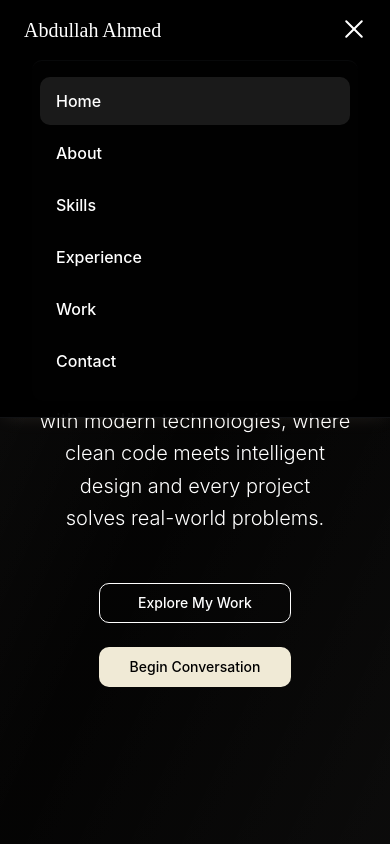
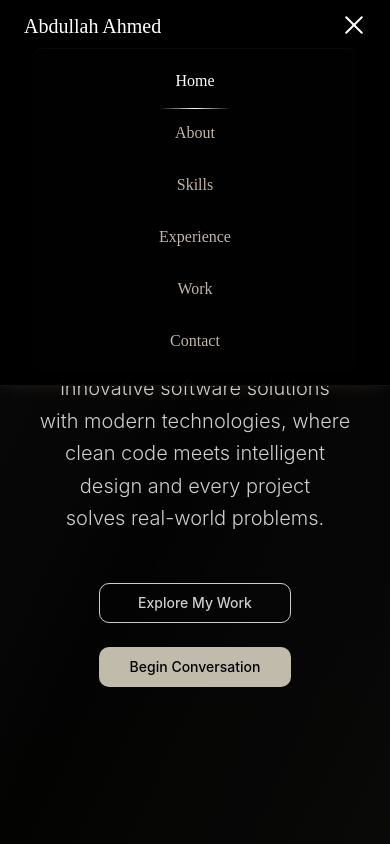
Before and after one commit to abdull-ah-med/sift, a Next.js app: page / in a window 390 px wide. Both pictures are taken after a click on the button "Toggle mobile menu". Shown: the top 844 px of the page. Built offline with nearby package versions, Linux system fonts and the light colour scheme.

Commit message:
Add Lenis for smooth scrolling; enhance mobile menu styles and animations

```diff
--- a/package.json
+++ b/package.json
@@ -15,6 +15,7 @@
     "autoprefixer": "^10.4.21",
     "class-variance-authority": "^0.7.1",
     "clsx": "^2.1.1",
+    "lenis": "^1.3.10",
     "lucide-react": "^0.542.0",
     "next": "15.5.2",
     "react": "19.1.0",
--- a/src/app/globals.css
+++ b/src/app/globals.css
@@ -157,19 +157,53 @@
   .mobile-menu {
     opacity: 0;
     visibility: hidden;
-    transform: translateY(-10px);
-    transition: all 0.3s cubic-bezier(0.4, 0, 0.2, 1);
+    transform: translateY(-20px) scale(0.95);
+    transition: all 0.4s cubic-bezier(0.4, 0, 0.2, 1);
     backdrop-filter: none !important;
     -webkit-backdrop-filter: none !important;
     box-shadow: 0 4px 12px -2px oklch(0.06 0.002 270 / 0.2);
+    max-height: 0;
+    overflow: hidden;
+    pointer-events: none;
   }
 
   .mobile-menu.open {
     opacity: 1;
     visibility: visible;
-    transform: translateY(0);
+    transform: translateY(0) scale(1);
     backdrop-filter: none !important;
     -webkit-backdrop-filter: none !important;
+    max-height: 400px;
+    pointer-events: auto;
+  }
+
+  .mobile-menu-item {
+    opacity: 0;
+    transform: translateX(-20px);
+    transition: all 0.3s cubic-bezier(0.4, 0, 0.2, 1);
+    transition-delay: 0s;
+    pointer-events: none;
+  }
+
+  .mobile-menu.open .mobile-menu-item {
+    opacity: 1;
+    transform: translateX(0);
+    transition-delay: calc(0.1s + var(--delay, 0s));
+    pointer-events: auto;
+  }
+
+  .mobile-backdrop {
+    opacity: 0;
+    animation: fadeIn 0.3s ease-out forwards;
+  }
+
+  @keyframes fadeIn {
+    from {
+      opacity: 0;
+    }
+    to {
+      opacity: 1;
+    }
   }
 
   .hamburger {
--- a/src/app/page.tsx
+++ b/src/app/page.tsx
@@ -4,12 +4,16 @@ import React, { useState, useEffect } from "react";
 import Image from "next/image";
 import { Button } from "@/components/ui/button";
 import { Card } from "@/components/ui/card";
+import { initSmoothScroll, scrollTo, destroySmoothScroll } from "@/lib/smooth-scroll";
 
 export default function Home() {
   const [activeSection, setActiveSection] = useState("");
   const [mobileMenuOpen, setMobileMenuOpen] = useState(false);
 
   useEffect(() => {
+    // Initialize smooth scroll
+    initSmoothScroll();
+
     const handleScroll = () => {
       const sections = ["hero", "about", "skills", "experience", "work", "contact"];
       const scrollPosition = window.scrollY + 100;
@@ -39,16 +43,18 @@ export default function Home() {
     return () => {
       window.removeEventListener("scroll", handleScroll);
       document.removeEventListener("mousedown", handleClickOutside);
+      destroySmoothScroll();
     };
   }, [mobileMenuOpen]);
 
   const scrollToSection = (sectionId: string) => {
-    const element = document.getElementById(sectionId);
-    if (element) {
-      element.scrollIntoView({ behavior: "smooth" });
     setMobileMenuOpen(false); // Close mobile menu after navigation
     document.body.style.overflow = 'unset'; // Restore body scroll
-    }
+
+    // Small delay to ensure smooth menu closure
+    setTimeout(() => {
+      scrollTo(`#${sectionId}`);
+    }, 50);
   };
 
   const toggleMobileMenu = () => {
@@ -70,9 +76,17 @@ export default function Home() {
 
   return (
     <div className="min-h-screen bg-background parallax-bg">
+      {/* Mobile Menu Backdrop */}
+      {mobileMenuOpen && (
+        <div
+          className="fixed inset-0 bg-black/20 z-40 md:hidden mobile-backdrop"
+          onClick={() => setMobileMenuOpen(false)}
+        />
+      )}
+
       {/* Navigation */}
       <nav className="fixed top-0 left-0 right-0 z-50 bg-background/95 border-b border-border elegant-glow">
-        <div className="max-w-6xl mx-auto px-6 py-4">
+        <div className="max-w-6xl mx-auto px-6 py-3 md:py-4">
           <div className="flex items-center justify-between">
             <div className="font-display text-xl font-medium gradient-text">
               Abdullah Ahmed
@@ -91,7 +105,7 @@ export default function Home() {
                 <button
                   key={item.id}
                   onClick={() => scrollToSection(item.id)}
-                  className={`text-sm transition-all duration-300 hover:text-primary relative ${
+                  className={`font-display text-sm transition-all duration-300 hover:text-primary relative cursor-pointer ${
                     activeSection === item.id ? "text-primary" : "text-muted-foreground"
                   }`}
                 >
@@ -106,7 +120,7 @@ export default function Home() {
             {/* Mobile Hamburger */}
             <button
               onClick={toggleMobileMenu}
-              className={`md:hidden hamburger text-foreground ${mobileMenuOpen ? 'open' : ''}`}
+              className={`md:hidden hamburger text-foreground cursor-pointer ${mobileMenuOpen ? 'open' : ''}`}
               aria-label="Toggle mobile menu"
             >
               <span></span>
@@ -117,9 +131,8 @@ export default function Home() {
           </div>
 
           {/* Mobile Navigation Menu */}
-          {mobileMenuOpen && (
-            <div className="md:hidden mobile-menu open mt-4 pb-4 border-t border-border/50 bg-background rounded-lg mx-2">
-              <div className="flex flex-col space-y-1 pt-4 px-2">
+          <div className={`md:hidden mobile-menu ${mobileMenuOpen ? 'open' : ''} mt-2 pb-2 border-t border-border/50 bg-background rounded-lg mx-2`}>
+            <div className="flex flex-col items-center space-y-1 pt-2 px-2">
               {[
                 { id: "hero", label: "Home" },
                 { id: "about", label: "About" },
@@ -127,20 +140,23 @@ export default function Home() {
                 { id: "experience", label: "Experience" },
                 { id: "work", label: "Work" },
                 { id: "contact", label: "Contact" },
-                ].map((item) => (
+              ].map((item, index) => (
                 <button
                   key={item.id}
                   onClick={() => scrollToSection(item.id)}
-                    className={`text-left px-4 py-3 text-base font-medium transition-all duration-300 hover:text-primary rounded-lg ${
-                      activeSection === item.id ? "text-primary bg-primary/10" : "text-foreground hover:bg-muted/10"
+                  className={`mobile-menu-item font-display text-center px-4 py-3 text-base font-medium transition-all duration-300 hover:text-primary relative cursor-pointer ${
+                    activeSection === item.id ? "text-primary" : "text-muted-foreground"
                   }`}
+                  style={{ '--delay': `${index * 0.1}s` } as React.CSSProperties}
                 >
                   {item.label}
+                  {activeSection === item.id && (
+                    <div className="absolute -bottom-1 left-0 right-0 h-px bg-gradient-to-r from-transparent via-primary to-transparent" />
+                  )}
                 </button>
               ))}
             </div>
           </div>
-          )}
         </div>
       </nav>
 
@@ -509,8 +525,12 @@ export default function Home() {
                               href={project.links.live}
                               target="_blank"
                               rel="noopener noreferrer"
+                              className="flex items-center gap-2"
                             >
-                              Live Demo
+                              <span>Live Demo</span>
+                              <svg width="14" height="14" viewBox="0 0 24 24" fill="none" stroke="currentColor" strokeWidth="2" strokeLinecap="round" strokeLinejoin="round">
+                                <path d="M7 17L17 7M17 7H7M17 7V17"/>
+                              </svg>
                             </a>
                           </Button>
                         )}
@@ -525,8 +545,12 @@ export default function Home() {
                               href={project.links.github}
                               target="_blank"
                               rel="noopener noreferrer"
+                              className="flex items-center gap-2"
                             >
-                              GitHub
+                              <span>GitHub</span>
+                              <svg width="14" height="14" viewBox="0 0 24 24" fill="none" stroke="currentColor" strokeWidth="2" strokeLinecap="round" strokeLinejoin="round">
+                                <path d="M7 17L17 7M17 7H7M17 7V17"/>
+                              </svg>
                             </a>
                           </Button>
                         )}
--- /dev/null
+++ b/src/lib/smooth-scroll.ts
@@ -0,0 +1,73 @@
+import Lenis from 'lenis';
+
+let lenis: Lenis | null = null;
+
+// Check if device is mobile
+const isMobile = () => {
+  if (typeof window === "undefined") return false;
+  return /Android|webOS|iPhone|iPad|iPod|BlackBerry|IEMobile|Opera Mini/i.test(navigator.userAgent) ||
+         window.innerWidth <= 768;
+};
+
+export const initSmoothScroll = () => {
+  if (typeof window === "undefined") return;
+
+  // Skip Lenis on mobile devices to prevent jittery scrolling
+  if (isMobile()) {
+    return null;
+  }
+
+  // Initialize Lenis only on desktop
+  lenis = new Lenis({
+    duration: 1.2,
+    easing: (t: number) => Math.min(1, 1.001 - Math.pow(2, -10 * t)),
+  });
+
+  // RAF loop for Lenis
+  function raf(time: number) {
+    lenis?.raf(time);
+    requestAnimationFrame(raf);
+  }
+  requestAnimationFrame(raf);
+
+  return lenis;
+};
+
+export const scrollTo = (target: string | number, options?: object) => {
+  if (typeof window === "undefined") return;
+
+  // Use native scrolling on mobile for better performance
+  if (isMobile() || !lenis) {
+    if (typeof target === 'string' && target.startsWith('#')) {
+      const element = document.getElementById(target.slice(1));
+      if (element) {
+        element.scrollIntoView({ behavior: "smooth", block: "start" });
+      }
+    }
+    return;
+  }
+
+  // Use Lenis on desktop
+  try {
+    lenis.scrollTo(target, {
+      duration: 1.5,
+      easing: (t: number) => 1 - Math.pow(1 - t, 3),
+      ...options,
+    });
+  } catch {
+    // Fallback to native scroll
+    if (typeof target === 'string' && target.startsWith('#')) {
+      const element = document.getElementById(target.slice(1));
+      if (element) {
+        element.scrollIntoView({ behavior: "smooth", block: "start" });
+      }
+    }
+  }
+};
+
+export const destroySmoothScroll = () => {
+  if (lenis) {
+    lenis.destroy();
+    lenis = null;
+  }
+};
```
Also changed, not shown: 1 other file (tests, documents, lock files or other folders). Lines whose indentation alone changed are shown as unchanged.
